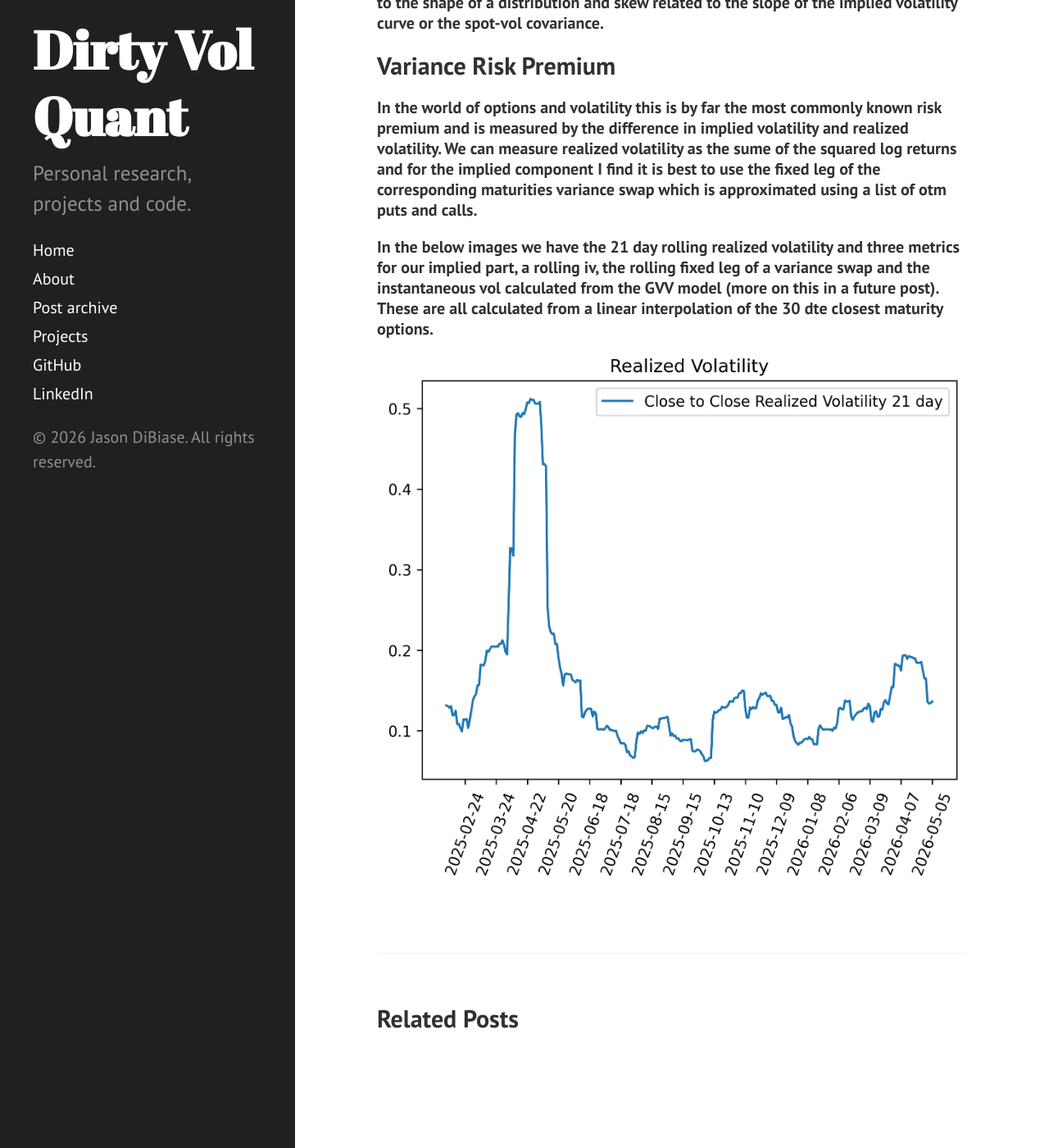
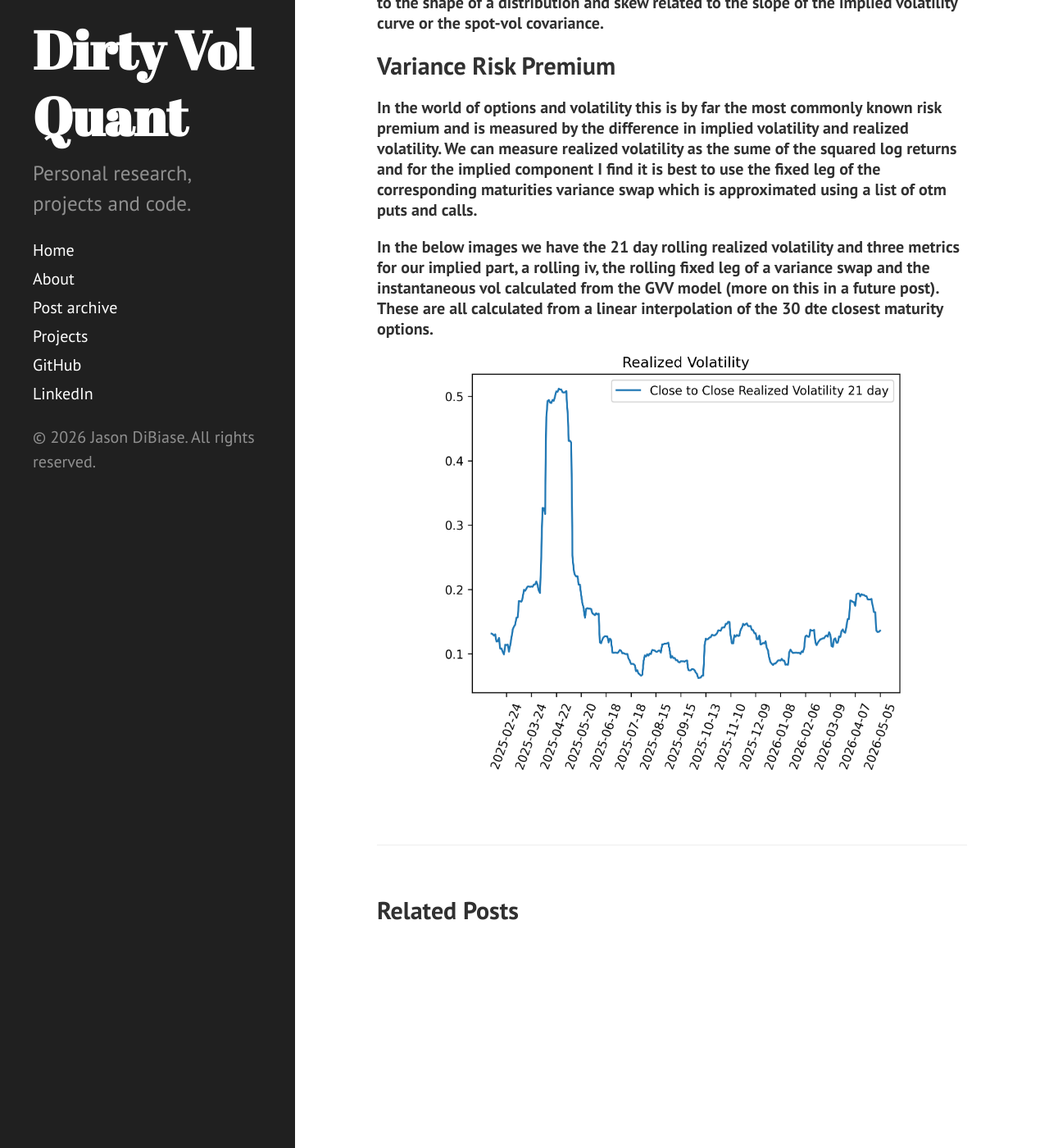
Before and after one commit to dibiasej/dibiasej.github.io, a Jekyll site: the page built from _posts/2026-05-24-Volatility-Surface-Risk-Premiums.md, in a window 1280 px wide and 1400 px high, scrolled down 1394 px. Shown: the whole window at 82% size. Built offline with Jekyll 4.4.1, drawn with Linux system fonts in a browser that asks for light colours; Markdown is read by kramdown in place of the engine named in the settings.

Commit message:
added function for adjusting photo width

```diff
--- a/public/css/hyde.css
+++ b/public/css/hyde.css
@@ -268,3 +268,18 @@ a.sidebar-nav-item:focus {
 .sidebar {
   padding-top: 2rem;
 }
+
+/* Control main blog content width */
+.post,
+.page {
+  max-width: 42rem;
+}
+
+/* Control image size inside blog posts */
+.post img,
+.page img {
+  max-width: 80%;
+  height: auto;
+  margin-left: auto;
+  margin-right: auto;
+}
```
